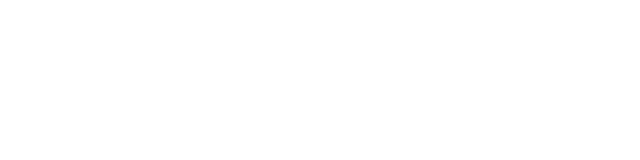
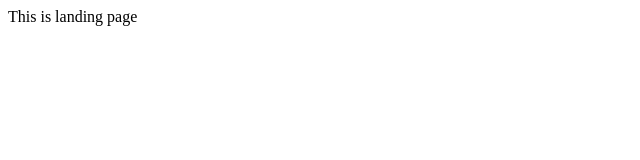
Before and after one commit to SonyaJurane/tv-calendar, a React (Create React App) app: page /landing in a window 1280 px wide. Shown: the top 160 px of the page, without its empty margins (0-640 px from the left). Built offline with nearby package versions, Linux system fonts and the light colour scheme.

Commit message:
add router and test pages

```diff
--- a/package.json
+++ b/package.json
@@ -15,6 +15,7 @@
     "@types/react-dom": "^18.0.6",
     "react": "^18.2.0",
     "react-dom": "^18.2.0",
+    "react-router-dom": "^6.4.1",
     "react-scripts": "5.0.1",
     "web-vitals": "^2.1.4"
   },
--- a/src/App.tsx
+++ b/src/App.tsx
@@ -1,7 +1,15 @@
 import React from "react";
+import { Route, Routes } from "react-router-dom";
+import { Main, About, Landing } from "./pages";
 
 export const App = (): JSX.Element => {
-  return <div className="App"></div>;
+  return (
+    <Routes>
+      <Route path="/" element={<Main />} />
+      <Route path="/about" element={<About />} />
+      <Route path="/landing" element={<Landing />} />
+    </Routes>
+  );
 };
 
 export default App;
--- a/src/index.tsx
+++ b/src/index.tsx
@@ -1,12 +1,15 @@
 import React from "react";
 import ReactDOM from "react-dom/client";
 import App from "./App";
+import { BrowserRouter } from "react-router-dom";
 
 const root = ReactDOM.createRoot(
   document.getElementById("root") as HTMLElement
 );
 root.render(
   <React.StrictMode>
-    <App />
+    <BrowserRouter>
+      <App />
+    </BrowserRouter>
   </React.StrictMode>
 );
--- /dev/null
+++ b/src/pages/About.tsx
@@ -0,0 +1,5 @@
+import React from "react";
+
+export const About = (): JSX.Element => {
+  return <div>This is about page</div>;
+};
--- /dev/null
+++ b/src/pages/Landing.tsx
@@ -0,0 +1,5 @@
+import React from "react";
+
+export const Landing = (): JSX.Element => {
+  return <div>This is landing page</div>;
+};
--- /dev/null
+++ b/src/pages/Main.tsx
@@ -0,0 +1,5 @@
+import React from "react";
+
+export const Main = (): JSX.Element => {
+  return <div>This is main page</div>;
+};
--- /dev/null
+++ b/src/pages/index.tsx
@@ -0,0 +1,3 @@
+export { About } from "./About";
+export { Landing } from "./Landing";
+export { Main } from "./Main";
```
Also changed, not shown: 1 other file (tests, documents, lock files or other folders).
